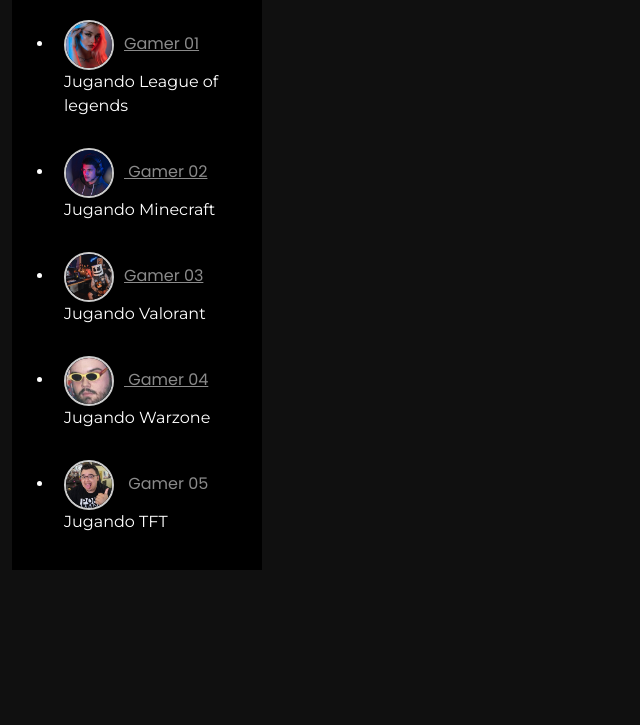
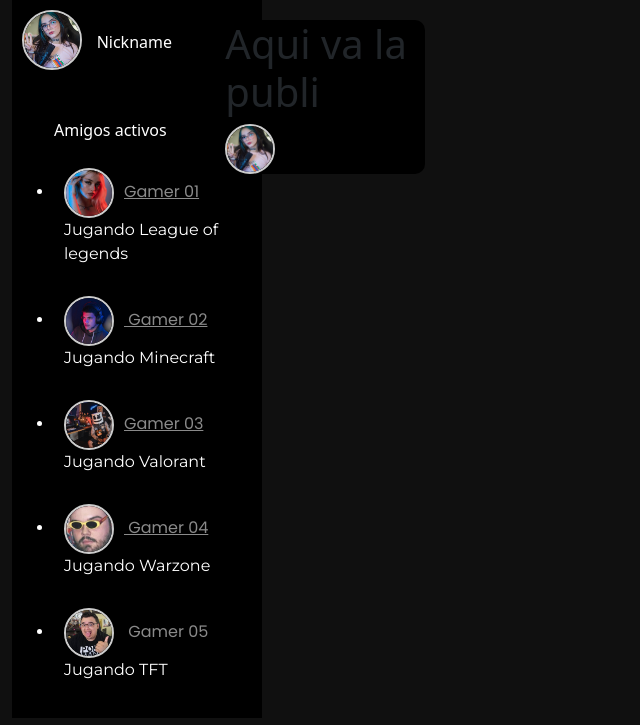
Before and after one commit to FelipeMG-16/LinkGameIn, a PHP site: page /pages/dashBoard.html in a window 1280 px wide. Shown: the part 75-800 px from the top of the page, without its empty margins (0-640 px from the left). Run offline with PHP 8.4, Linux system fonts and the light colour scheme.

Commit message:
Se avanza en el dashboard

```diff
--- a/assets/styles/estilosDeDashBoard.css
+++ b/assets/styles/estilosDeDashBoard.css
@@ -158,3 +158,56 @@ button{
     background-color: black;
     color: #ffffff;
 }
+
+.cont-photo-nick{
+
+    width: 150px;
+    overflow: hidden;
+
+}
+
+.nickname-dash{
+   float: right;
+   justify-content: right;
+
+
+}
+
+.photo-perfil{
+    float: left;
+    justify-content: left;
+    width: 60px; /* Ancho de las imágenes de perfil */
+    height: 60px; /* Altura de las imágenes de perfil */
+    margin-right: 10px; /* Espacio entre la imagen y el texto */
+    border: 2px solid #ccc; /* Borde alrededor de las imágenes */
+    border-radius: 50%; /* Bordes redondeados para que sean circulares */
+
+}
+
+.cont-photo{
+    float: left;
+    justify-content: left;
+    top: 0%;
+}
+
+.cont-nickname {
+    margin-top: 20px;
+    text-align:right;
+    justify-content: center;
+    color: #ffffff;
+
+
+}
+
+
+#amigos-activos{
+    color: #ffffff;
+}
+
+.escribir-publicacion{
+    background-color: #000000;
+    width: 200px;
+    border-radius: 10px;
+   margin-top: 20px;
+
+}
--- a/pages/dashBoard.html
+++ b/pages/dashBoard.html
@@ -34,11 +34,32 @@
     </nav> <!-- Cierre de Barra de navegación -->
 
 
-    <div class="container-fluid">
+    <div class="container-fluid ">
         <div class="row">
             <div class="col-md-2">
                 <div id="menudash"> <!--comienza columna izquierda-->
+
+                    <div class="cont-photo-nick">
+
+                            <div  class="cont-photo" ><img src="../assets/images/perfil.jpg"  class="photo-perfil">
+
+                        </div><!--Div imagen perfil-->
+                        <div class="cont-nickname" class="nickname-dash"> <p>Nickname</p>
+
+                        </div><!--Div nickname-->
+
+
+
+
+                    </div><!--Cierre div class cont-photo-nick-->
+
+
+
                     <ul class="flex-column">
+
+                        <br>
+                        <br>
+                        <p id="amigos-activos">Amigos activos</p>
 
                         </li>
                         <li class="dash-item">
@@ -78,6 +99,24 @@
                     </ul>
                 </div>
             </div> <!--fin de primera columna para menu-->
+
+            <div class="col">
+                <div class="escribir-publicacion">
+                    <h1>Aqui va la publi</h1>
+                    <div >
+                        <img src="../assets/images/perfil.jpg" class="rounded-circle friend-img">
+
+                    </div><!--div imagen-->
+                    <div>
+
+                    </div><!--Di textcontent-->
+                </div><!--cierre de mi dib escribir publicacion-->
+
+
+
+
+
+            </div><!--Fin de mi segunda columna para publicaciones-->
         </div> <!--cierre row-->
     </div><!--cierre de container -->
 
```
